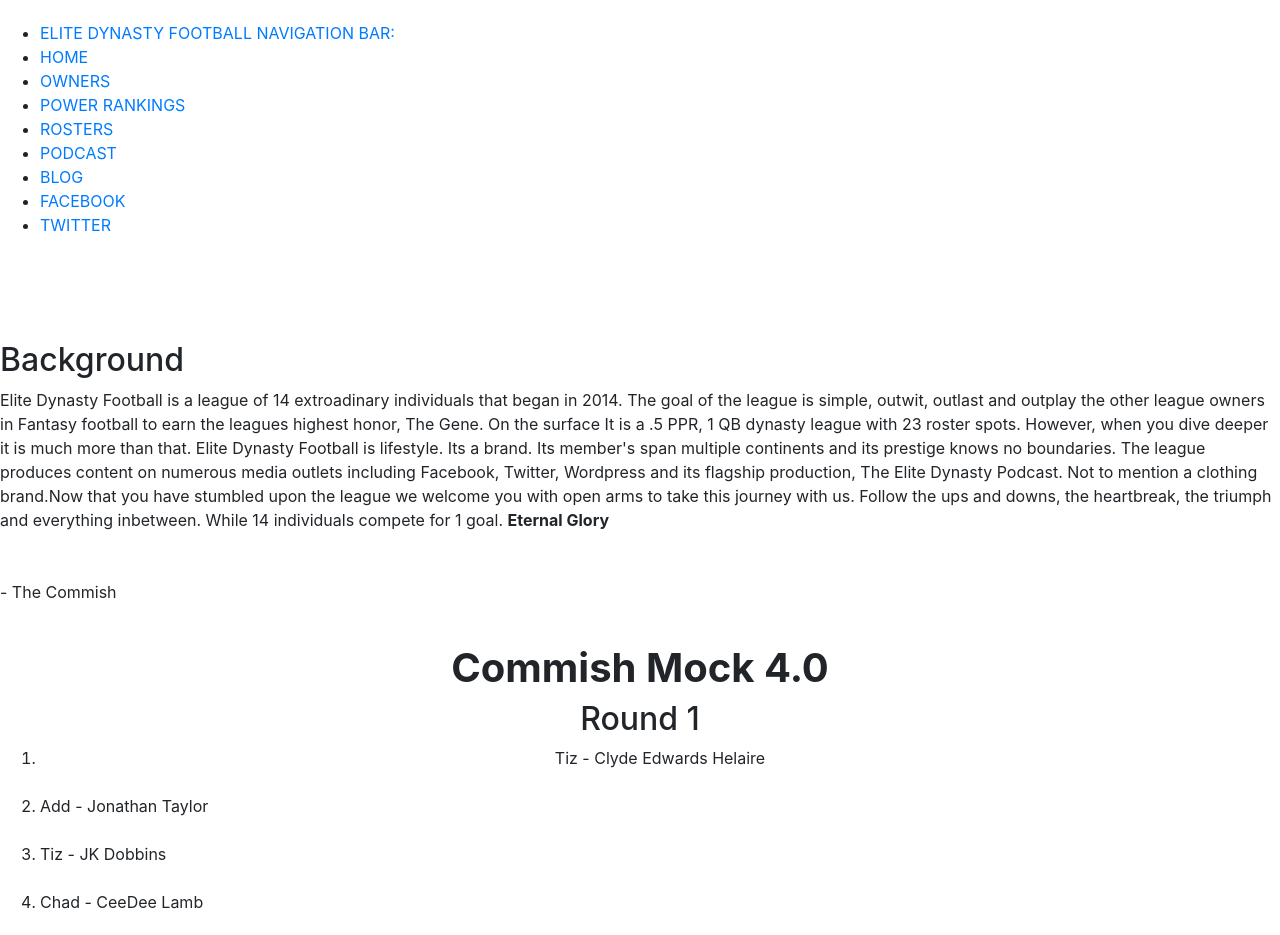
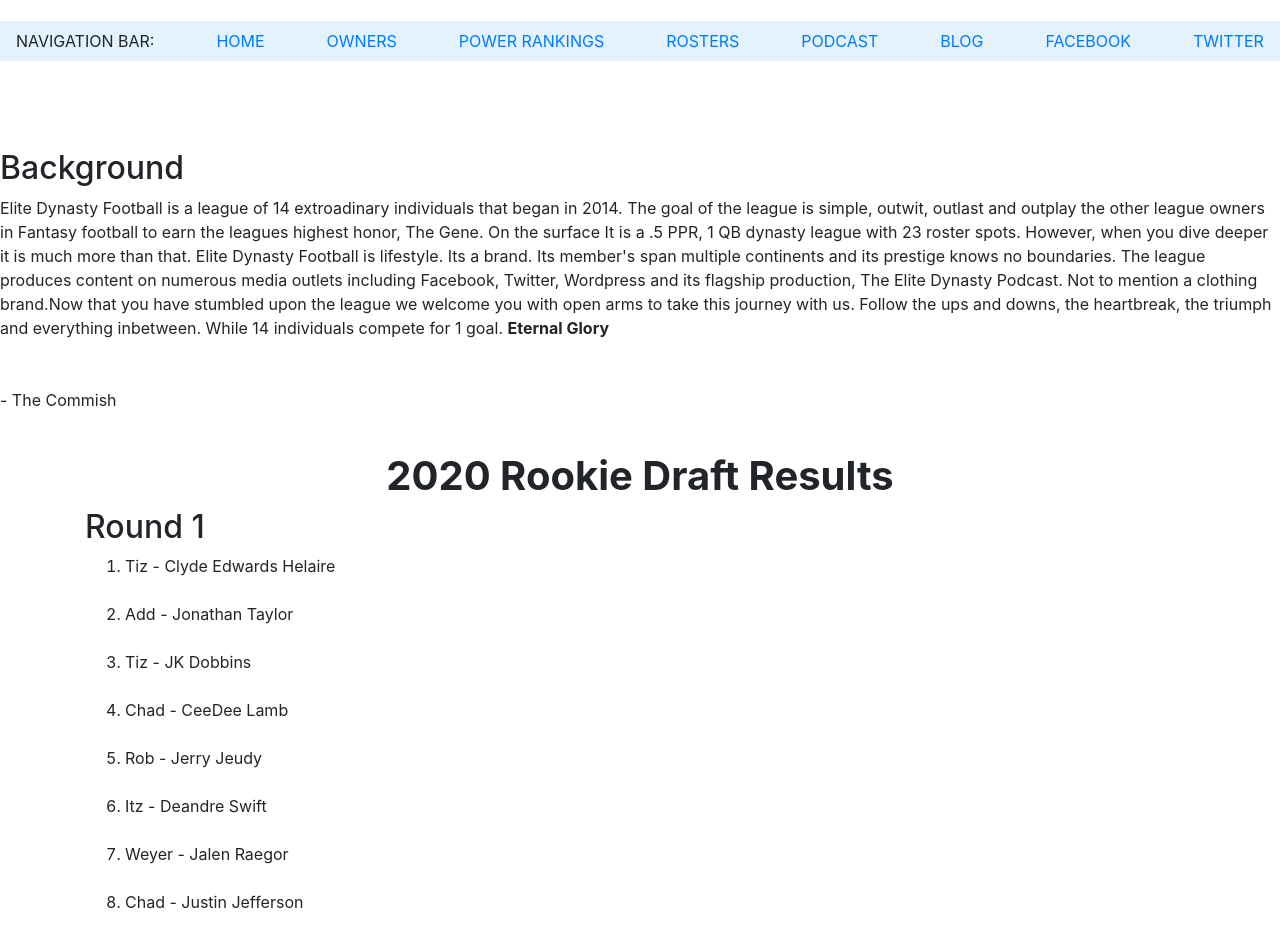
Before and after one commit to Eric-Vondunn/EliteDynastyFootball, a plain HTML site: page homepage.html in a window 1280 px wide. Shown: the part 209-1144 px from the top of the page. Drawn offline with nearby package versions, Linux system fonts and the light colour scheme; a script that the page names is missing.

Commit message:
nav bar update

```diff
--- a/homepage.html
+++ b/homepage.html
@@ -59,21 +59,18 @@
 
 <br>
 
-<div class="NavBar">
-<nav>
-    <ul class="NavList">
-        <li><a href="index.html">ELITE DYNASTY FOOTBALL NAVIGATION BAR:</a></li>
-        <li><a href="index.html">HOME</a></li>
-        <li><a href="owners.html">OWNERS</a></li>
-        <li><a href="powerrank.html">POWER RANKINGS</a></li>
-        <li><a href="https://docs.google.com/spreadsheets/d/1bRV9EeepHqV_irsUySq_9AJdR4lh6nNJHGpdIFlM2Ss/edit#gid=1993883503">ROSTERS</a></li>
-        <li><a href="https://soundcloud.com/user-187072088">PODCAST</a></li>
-        <li><a href="https://elitedynastyblog.wordpress.com">BLOG</a></li>
-        <li><a href="https://www.facebook.com/elitedynastypod/">FACEBOOK</a></li>
-        <li><a href="https://twitter.com/elitedynastypod">TWITTER</a></li>
-    </ul>
-</nav>
-</div>
+<nav class="navbar navbar-light" style="background-color: #e3f2fd;">
+
+        NAVIGATION BAR:
+        <a href="index.html">HOME</a>
+        <a href="owners.html">OWNERS</a>
+        <a href="powerrank.html">POWER RANKINGS</a>
+        <a href="https://docs.google.com/spreadsheets/d/1bRV9EeepHqV_irsUySq_9AJdR4lh6nNJHGpdIFlM2Ss/edit#gid=1993883503">ROSTERS</a></li>
+        <a href="https://soundcloud.com/user-187072088">PODCAST</a>
+        <a href="https://elitedynastyblog.wordpress.com">BLOG</a>
+        <a href="https://www.facebook.com/elitedynastypod/">FACEBOOK</a>
+        <a href="https://twitter.com/elitedynastypod">TWITTER</a>
+  </nav>
 <br>
 <br>
 <br>
@@ -87,12 +84,15 @@
 <br>
 
 
+<div class="container">
+  <div class="row">
+    <div class="col-sm">
 
-<h1 align = "center" class="Round"><strong>Commish Mock 4.0</strong></h1>
-<h2 align = "center" class="Round">Round 1</h2>
-<ol class = "center">
+<h1 align = "center" class="Round"><strong>2020 Rookie Draft Results</strong></h1>
+<h2>Round 1</h2>
+<ol>
 
-  <li align = "center">Tiz - Clyde Edwards Helaire</li><br>
+  <li>Tiz - Clyde Edwards Helaire</li><br>
   <li>Add - Jonathan Taylor</li><br>
   <li>Tiz - JK Dobbins</li><br>
   <li>Chad - CeeDee Lamb</li><br>
@@ -107,8 +107,13 @@
   <li>Eric - AJ Dillon</li><br>
   <li>Tiz - Michael Pittman</li><br>
 <br>
+</div>
+</div>
+</div>
 
-
+<div class="container">
+  <div class="row">
+    <div class="col-sm">
   <h2 class="Round">Round 2</h2>
   <li>Add - Denzel Mims</li><br>
   <li>Itz - KeShawn Vaughn</li><br>
@@ -124,7 +129,9 @@
   <li>Rob - Antonio Gandy Golden</li><br>
   <li>Rob - Lynn Bowden</li><br>
   <li>Add - Van Jefferson</li>
-
+  </div>
+  </div>
+  </div>
 
 </ol>
 
```
